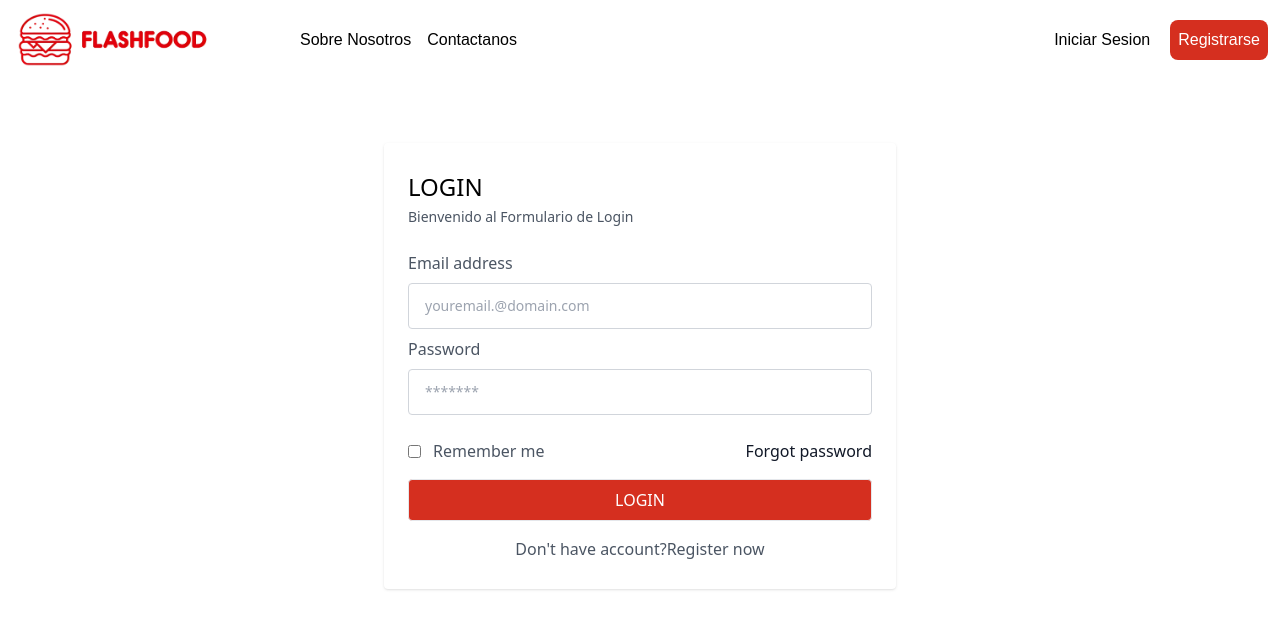
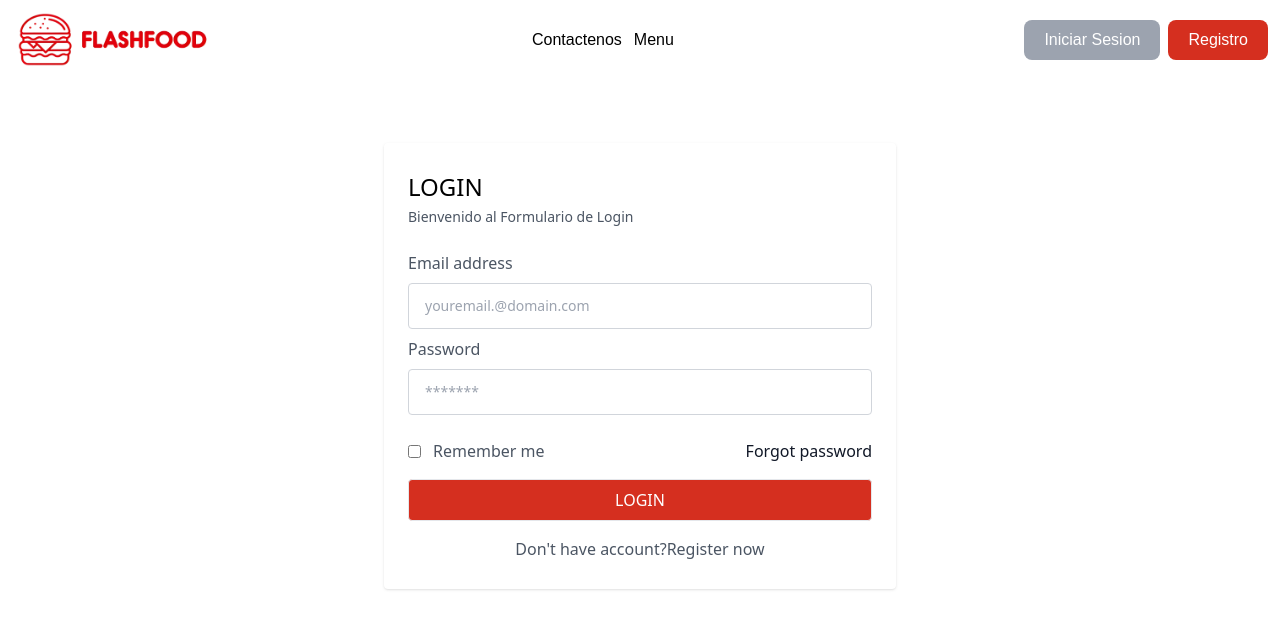
Before and after one commit to Dann-13/Paginas_ventas_Eve, a React (Vite) app in the folder client/: page /login in a window 1280 px wide. Shown: the top 628 px of the page. Built offline with nearby package versions, Linux system fonts and the light colour scheme; a web font is replaced by a local one.

Commit message:
Correcion navbar

```diff
--- a/client/src/App.jsx
+++ b/client/src/App.jsx
@@ -1,11 +1,11 @@
 import { BrowserRouter, Routes, Route } from 'react-router-dom'
 import RegisterPage from './pages/RegisterPage'
 import LoginPage from './pages/LoginPage';
-import ProductsPage from './pages/ProductsPage';
+import ProductsPage from './pages/admin/ProductsPage';
 import HomePage from './pages/HomePage'
-import ProfileAdmin from './pages/ProfileAdmin'
+import ProfileAdmin from './pages/admin/ProfileAdmin'
 import { AuthProvider } from './context/authContext';
-import ProductsFormPage from './pages/ProductsFormPage';
+import ProductsFormPage from './pages/admin/ProductsFormPage';
 import ProtectedRouted from './ProtectedRouted';
 import { ProductProvider } from './context/productContext';
 import ProfileUser from './pages/ProfileUser';
@@ -28,6 +28,7 @@ function app() {
             <Route path='/product/:id' element={<ProductsFormPage />}></Route>
             <Route path='/profileUser' element={<ProfileUser />}></Route>
             <Route path='/profileAdmin' element={<ProfileAdmin />}></Route>
+            <Route path='/productsPageAdmin' element={<ProductsPage />}> </Route>
           </Route>
         </Routes>
       </BrowserRouter>
--- a/client/src/components/ProductCard.jsx
+++ b/client/src/components/ProductCard.jsx
@@ -1,6 +1,10 @@
 import React from 'react';
 import { FaShoppingCart } from "react-icons/fa";
-
+/**
+ *
+ * @param {*} param0
+ * @returns
+ */
 function ProductCard({ product }) {
     return (
         <div className="relative flex w-full max-w-xs flex-col overflow-hidden rounded-lg border border-gray-100 bg-white shadow-md">
--- a/client/src/components/navigation/NavBar.jsx
+++ b/client/src/components/navigation/NavBar.jsx
@@ -1,53 +1,67 @@
-import React from 'react'
-import { Link, useNavigate } from 'react-router-dom'
-import { useAuth } from '../../context/authContext'
+import React from 'react';
+import { Link, useNavigate } from 'react-router-dom';
+import { useAuth } from '../../context/authContext';
+
 function NavBar() {
-    const { logout, isAuthenticated } = useAuth();
+    const { logout, isAuthenticated, isAdmin } = useAuth();
     const navigate = useNavigate();
+
     const handleLogout = async () => {
-        // Llama a la función de logout del contexto.
         await logout();
-        navigate('/')
+        navigate('/');
+    };
 
-    }
-    function renderButtons() {
-        if (isAuthenticated) {
+    const renderLinks = () => {
         return (
-                <div className='flex gap-3'>
-                    <li className='rounded-lg p-2'><Link to="/login">profile</Link></li>
-                    <li className='rounded-lg bg-primary text-white py-2 px-5 cursor-pointer' onClick={handleLogout}>Salir</li>
-                </div>
-            )
-        } else {
-            return (
-                <div className='flex gap-3'>
-                    <li className='rounded-lg p-2 font-veneer'><Link to="/login">Iniciar Sesion</Link></li>
-                    <li className='rounded-lg bg-primary text-white p-2 font-veneer'><Link to="/register">Registrarse</Link></li>
-                </div>
-            )
-        }
-    }
-    return (
-        <nav className='flex flex-col items-center justify-between gap-5 p-3 md:flex-row'>
-            <div className='md:flex items-center'>
-                <div className='flex items-center justify-center'>
+            <nav className='grid grid-cols-1 md:grid-cols-3 gap-4 justify-between p-3'>
+                <div className='col-span-1 flex justify-center md:justify-normal'>
                     <Link to="/">
                         <img src="logo.png" width={200} alt="Logo" />
                     </Link>
                 </div>
-                <div className='pt-3 pl-0 md:pt-0 md:pl-20'>
-                    <Link className='hover:border-b-2 border-red-400 p-2 font-veneer'>Sobre Nosotros</Link>
-                    <Link className='hover:border-b-2 border-red-400 p-2 font-veneer'>Contactanos</Link>
+
+                {isAuthenticated && isAdmin ? (
+                    <div className='col-span-1 md:col-span-2 flex flex-col md:flex-row gap-5 items-center justify-between'>
+                        <div className='flex gap-3 md:flex-row items-center pl-0 md:pl-24'>
+                            <Link className='font-veneer cursor-pointer' to='/productsPageAdmin'>Ver Productos</Link>
+                            <Link className='font-veneer cursor-pointer' to='add-products'>Añadir Producto</Link>
+                        </div>
+                        <div className='flex gap-2'>
+
+                            <div className='rounded-lg bg-primary text-white py-2 px-5 cursor-pointer font-veneer' onClick={handleLogout}>Salir</div>
                         </div>
                     </div>
+                ) : (
+                    <div className='col-span-1 md:col-span-2 flex flex-col md:flex-row gap-5 items-center justify-between'>
+                        <div className='flex gap-3 md:flex-row items-center pl-0 md:pl-24'>
+                            <Link className='font-veneer cursor-pointer' to='/productsPageAdmin'>Contactenos</Link>
+                            <Link className='font-veneer cursor-pointer' to='/'>Menu</Link>
+                        </div>
+                        {isAuthenticated ? (
+                            <div className='flex gap-2'>
+
+                                <div className='rounded-lg bg-primary text-white py-2 px-5 cursor-pointer font-veneer' onClick={handleLogout}>Salir</div>
+                            </div>
+                        ) : (
                             <div>
-                <ul>
-                    {renderButtons()}
-                </ul>
+                                <div className='flex gap-2'>
+                                    <Link to='/login' className='rounded-lg bg-gray-400 text-white py-2 px-5 cursor-pointer font-veneer'>Iniciar Sesion</Link>
+                                    <Link to='/register' className='rounded-lg bg-primary text-white py-2 px-5 cursor-pointer font-veneer'>Registro</Link>
                                 </div>
+                            </div>
+                        )}
+
+
+                    </div>
+                )}
             </nav>
+        );
+    };
 
-    )
+    return <div>
+        {renderLinks()}
+
+    </div>;
 }
 
-export default NavBar
+export default NavBar;
--- /dev/null
+++ b/client/src/components/productDetails/ProductDetails.jsx
@@ -0,0 +1,40 @@
+import React from 'react'
+
+function ProductDetails({ product }) {
+    return (
+
+        <div>
+            <div className="relative flex w-full max-w-xs flex-col overflow-hidden rounded-lg border border-gray-100 bg-white shadow-md">
+                <a className="relative mx-3 mt-3 flex h-60 overflow-hidden rounded-xl" href="#">
+                    <img className="object-cover" src={product.urlImage} alt="product image" />
+                </a>
+                <div className="mt-4 px-5 pb-5">
+                    <a href="#">
+                        <h5 className="text-xl tracking-tight text-slate-900 font-veneer">{product.title}</h5>
+                    </a>
+                    <div className="mt-2 mb-5 flex items-center justify-between">
+                        <p>
+                            <span className="text-3xl font-bold text-slate-900">${product.priceString}</span>
+                        </p>
+                    </div>
+                    <div className='py-3'>
+                        <p>
+                            <span className='font-medium'>
+                                {product.description}
+                            </span>
+                        </p>
+                    </div>
+
+                    <div className='flex justify-between gap-2 items-center'>
+                        <button className='bg-green-400 rounded-lg py-2 px-3' >Editar</button>
+                        <button className='bg-red-400 rounded-lg py-2 px-3'> Eliminar</button>
+                    </div>
+
+
+                </div>
+            </div>
+        </div>
+    )
+}
+
+export default ProductDetails
--- a/client/src/components/sections/ProductHeader.jsx
+++ b/client/src/components/sections/ProductHeader.jsx
@@ -5,7 +5,7 @@ function ProductHeader({title}) {
     <div>
         <div className='py-5'>
           <div className='flex justify-center items-center flex-col md:flex-row'>
-            <h2 className='p-4 text-4xl text-primary font-veneer'>{title}</h2>
+            <h2 className='p-4 text-4xl text-primary font-veneer text-center'>{title}</h2>
           </div>
         </div>
 
--- a/client/src/context/authContext.jsx
+++ b/client/src/context/authContext.jsx
@@ -44,6 +44,7 @@ export const AuthProvider = ({ children }) => {
             setisAuthenticated(true);
             setUser(res.data);
             setisAdmin(res.data.isAdmin)
+
         } catch (error) {
             setErrors(error.response.data)
         }
--- a/client/src/pages/HomePage.jsx
+++ b/client/src/pages/HomePage.jsx
@@ -2,7 +2,6 @@ import React, { useEffect, useState } from 'react'
 import ProductCard from '../components/ProductCard'
 import CarouselSlides from '../components/navigation/CarouselSlides'
 import { useProduct } from '../context/productContext'
-import { useAuth } from '../context/authContext';
 import ProductHeader from '../components/sections/ProductHeader';
 function HomePage() {
   const { getProducts, products } = useProduct();
--- a/client/src/pages/ProductsPage.jsx
+++ /dev/null
@@ -1,21 +0,0 @@
-import React, { useEffect } from 'react'
-import { useProduct } from '../context/productContext';
-
-function ProductsPage() {
-  const { getProducts, products } = useProduct()
-  useEffect(() => {
-    getProducts();
-  }, [])
-  return (
-    <div>
-      {products.map(product => (
-        <div key={product._id}>
-          {product.title}
-        </div>
-      )
-      )}
-    </div>
-  )
-}
-
-export default ProductsPage
--- a/client/src/pages/ProductsFormPage.jsx
+++ b/client/src/pages/admin/ProductsFormPage.jsx
@@ -1,7 +1,7 @@
 import React, { useState } from 'react'
 import { useForm } from 'react-hook-form'
-import { useProduct } from '../context/productContext'
-import IngredientsForm from '../components/IngredientsForm';
+import { useProduct } from '../../context/productContext'
+import IngredientsForm from '../../components/IngredientsForm';
 const ProductsFormPage = () => {
   const { register, handleSubmit } = useForm();
   const { createProduct } = useProduct();
--- /dev/null
+++ b/client/src/pages/admin/ProductsPage.jsx
@@ -0,0 +1,38 @@
+import React, { useEffect, useState } from 'react'
+import { Link } from 'react-router-dom';
+import ProductHeader from '../../components/sections/ProductHeader';
+import { useProduct } from '../../context/productContext';
+import ProductDetails from '../../components/productDetails/ProductDetails';
+
+function ProductsPage() {
+  const {getProducts, products} = useProduct();
+  const [dataLoaded, setDataLoaded] = useState();
+  useEffect(() => {
+      const fetchData = async () => {
+          if(!dataLoaded){
+              await getProducts();
+              setDataLoaded(true);
+          }
+      };
+      fetchData();
+
+  },[dataLoaded, getProducts]);
+  if (!dataLoaded){
+      return <div>Cargando Productos</div>
+  }
+  return (
+    <div>
+      <ProductHeader title={"¡Adminstra Los Productos!"} />
+      <div className='flex justify-end pr-10'>
+          <Link className='rounded-lg py-2 px-3 bg-[#F5EBD4] font-veneer leading-5 text-lg' to={'/add-product'}>Añadir Productos</Link>
+      </div>
+      <div className="grid grid-cols-1 py-5 px-2 items-center sm:grid-cols-2 md:grid-cols-3 lg:grid-cols-4 xl:grid-cols-4 gap-4">
+        {products.map((product) => (
+          <ProductDetails key={product._id} product={product} />
+        ))}
+      </div>
+    </div>
+  )
+}
+
+export default ProductsPage
```
Also changed, not shown: client/src/pages/admin/ProfileAdmin.jsx (renamed from client/src/pages/ProfileAdmin.jsx). Lines whose indentation alone changed are shown as unchanged.
